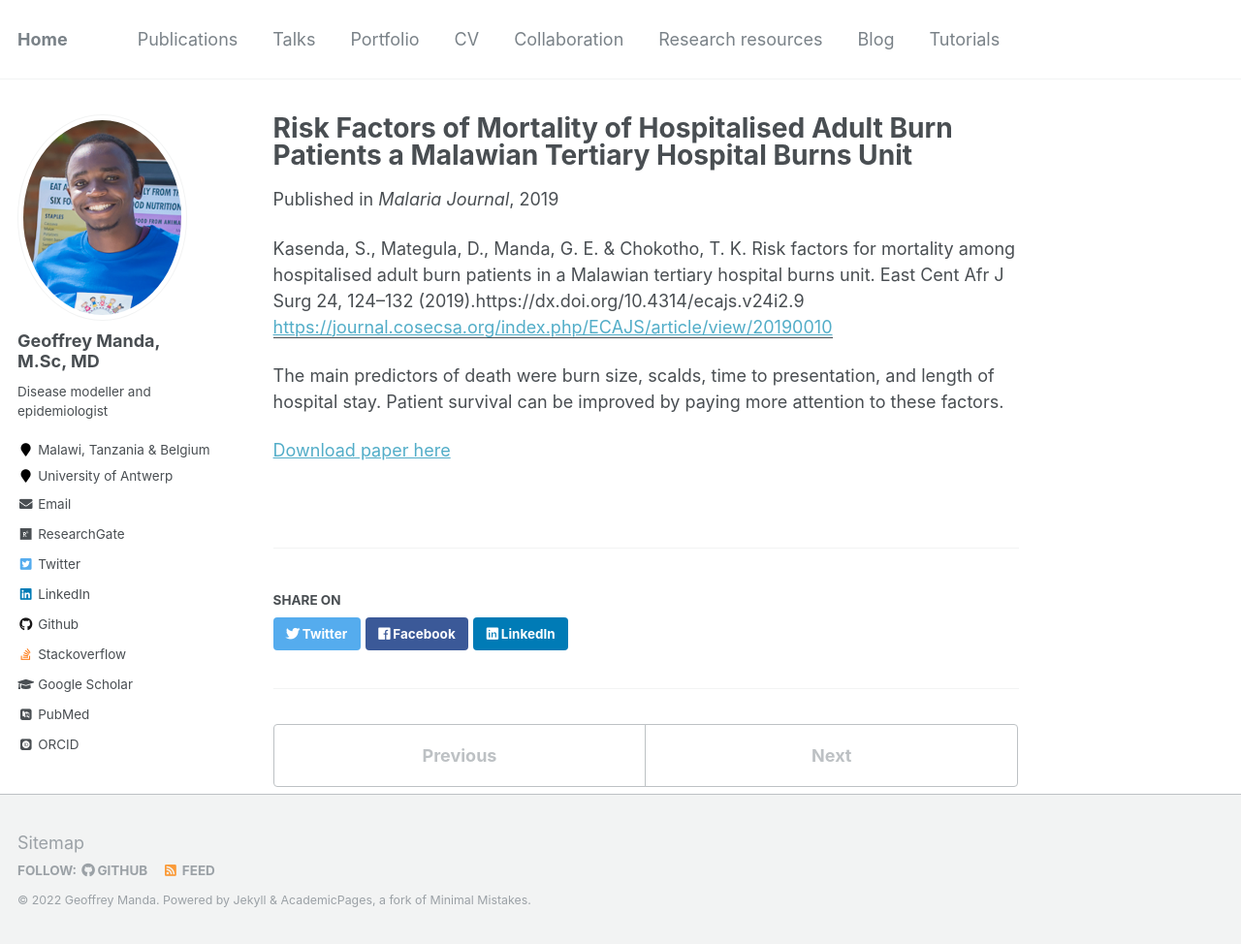
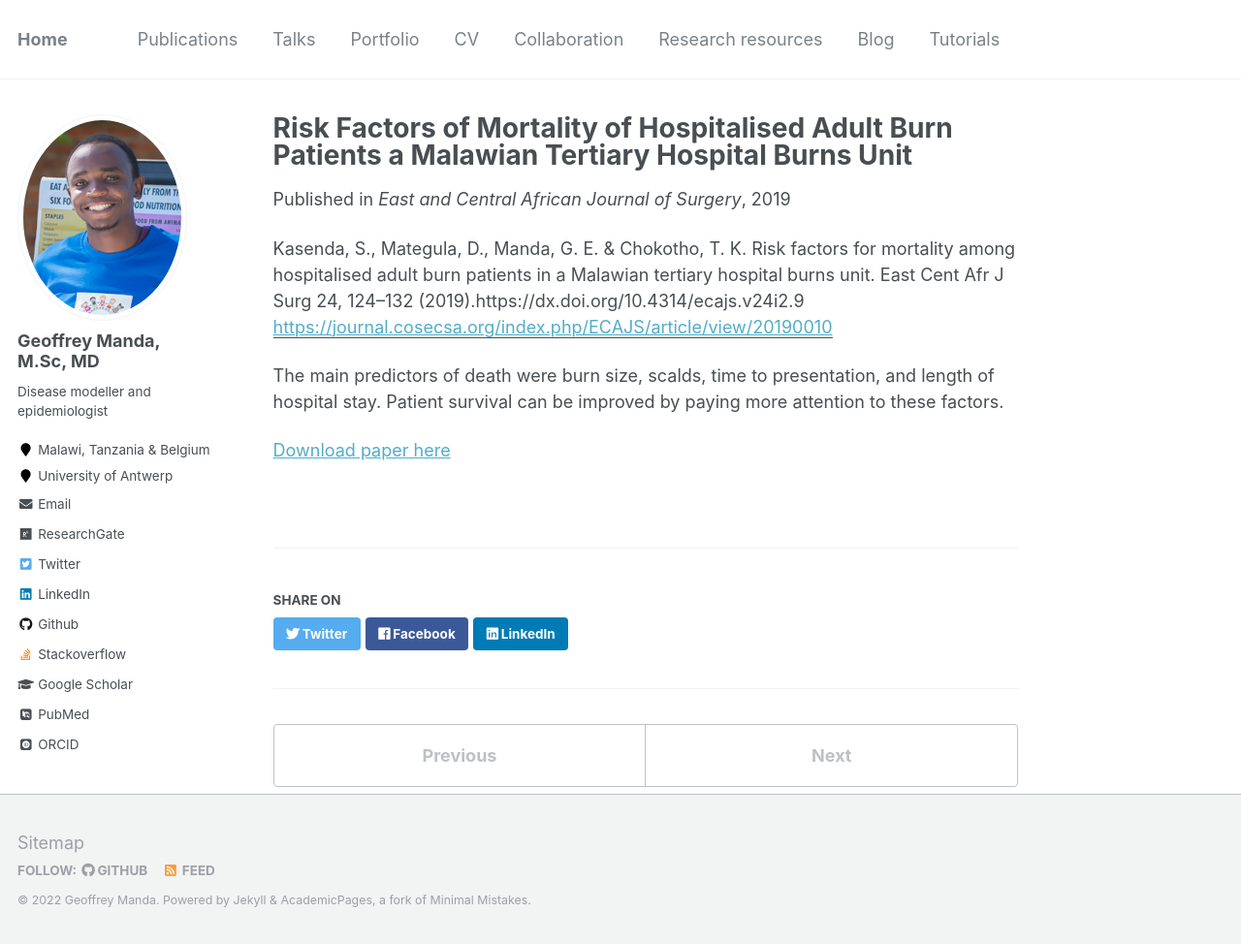
Before and after one commit to GeoffreyManda/GeoffreyManda.github.io, a Jekyll site: the page built from _publications/2019-08-01-Burn_Mortality.md, in a window 1280 px wide and 974 px high. Shown: the whole window at 97% size. Built offline with Jekyll 4.4.1, drawn with Linux system fonts in a browser that asks for light colours; some web fonts are replaced.

Commit message:
Update 2019-08-01-Burn_Mortality.md
Signed-off-by: Geoffrey Manda <115564452+GeoffreyManda@users.noreply.github.com>

```diff
--- a/_publications/2019-08-01-Burn_Mortality.md
+++ b/_publications/2019-08-01-Burn_Mortality.md
@@ -4,7 +4,7 @@ collection: publications
 permalink: /publication/2019-08-01-Burn_Mortality
 excerpt: ''
 date: 2019-08-01
-venue: 'Malaria Journal'
+venue: 'East and Central African Journal of Surgery'
 paperurl: 'https://journal.cosecsa.org/index.php/ECAJS/article/view/20190010'
 
 citation: 'Kasenda, S., Mategula, D., Manda, G. E. & Chokotho, T. K. Risk factors for mortality among hospitalised adult burn patients in a Malawian tertiary hospital burns unit. East Cent Afr J Surg 24, 124–132 (2019).https://dx.doi.org/10.4314/ecajs.v24i2.9'
```
